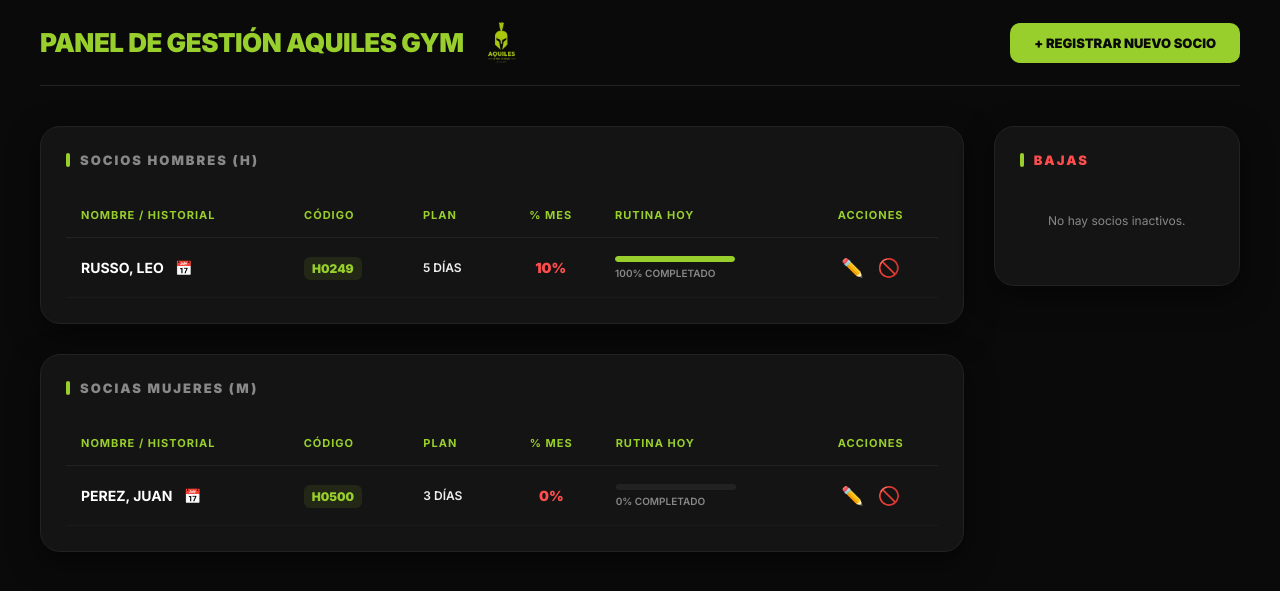
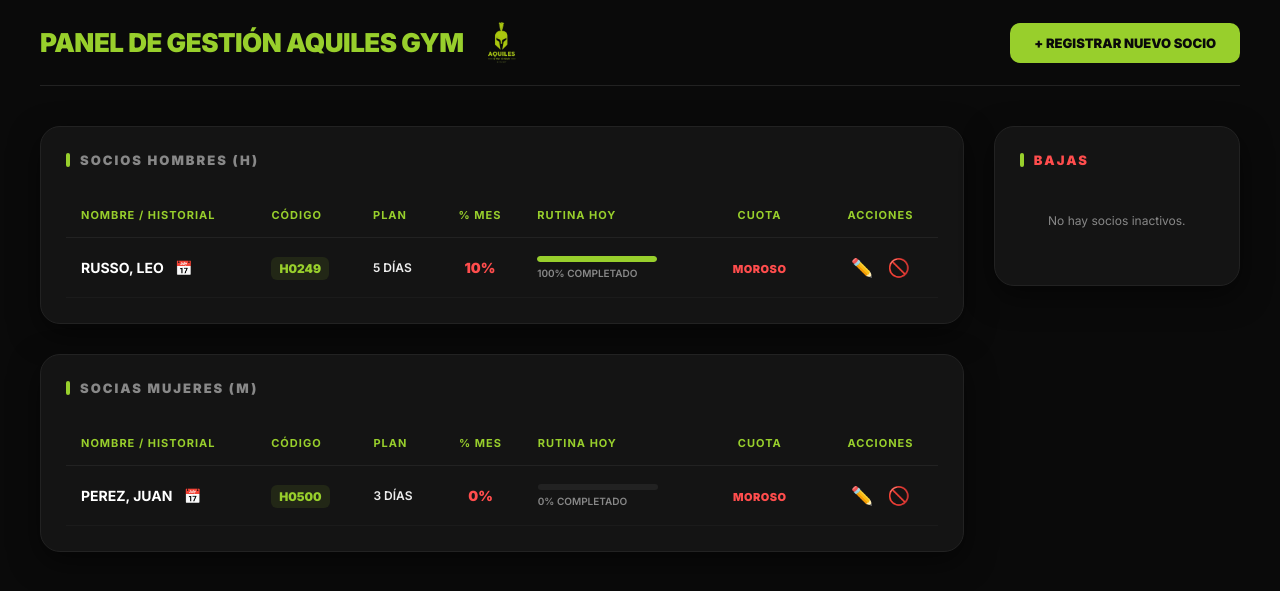
Before and after one commit to russoleonardo88/gimnasio_app, a Django app: page /gestion/ in a window 1280 px wide. Shown: the top 591 px of the page. Run offline with Django 5.2, Linux system fonts and the light colour scheme; a user stored in the database is signed in; data comes from the database, SQL or seed files in the repository; both versions use the stored data as it was after the commit.

Commit message:
Descripción de tu cambio

```diff
--- a/alumnos/models.py
+++ b/alumnos/models.py
@@ -25,6 +25,9 @@ class Alumno(models.Model):
     codigo = models.CharField(max_length=10, unique=True, help_text="Ej: H0249 o M1223")
     activo = models.BooleanField(default=True, help_text="Desmarcar para dar de BAJA al socio")
     plan_semanal = models.IntegerField(default=3, help_text="Cantidad de días por semana contratados (2, 3, 4, 5)")
+
+    # NUEVO CAMPO PARA LA CUOTA
+    cuota_pagada = models.BooleanField(default=False, verbose_name="¿Cuota Pagada este Mes?")
 
     # --- CAMPOS DE CONTACTO ---
     dni = models.CharField(max_length=20, blank=True, null=True, verbose_name="DNI")
--- a/alumnos/templates/gestion.html
+++ b/alumnos/templates/gestion.html
@@ -165,6 +165,17 @@
         .barra-relleno { background: var(--verde-neon); height: 100%; border-radius: 10px; }
         .porcentaje-texto { font-size: 10px; color: var(--gris-texto); margin-top: 5px; display: block; font-weight: 600; }
 
+        /* --- CUOTA TAG --- */
+        .cuota-tag {
+            font-size: 11px;
+            font-weight: 800;
+            text-transform: uppercase;
+            letter-spacing: 0.5px;
+            padding: 5px 12px;
+            border-radius: 6px;
+            border: 1px solid transparent;
+        }
+
         /* --- ACCIONES --- */
         .btn-accion {
             text-decoration: none;
@@ -226,6 +237,7 @@
                             <th>Plan</th>
                             <th style="text-align: center;">% Mes</th>
                             <th>Rutina Hoy</th>
+                            <th style="text-align: center;">Cuota</th>
                             <th style="text-align: center;">Acciones</th>
                         </tr>
                     </thead>
@@ -252,12 +264,17 @@
                                 </div>
                             </td>
                             <td style="text-align: center;">
+                                <span class="cuota-tag" style="color: {{ item.cuota_color }}; background: rgba({{ item.cuota_color|slice:'4:-1' }}, 0.1); border-color: rgba({{ item.cuota_color|slice:'4:-1' }}, 0.2);">
+                                    {{ item.cuota_estado }}
+                                </span>
+                            </td>
+                            <td style="text-align: center;">
                                 <a href="{% url 'editar_alumno' item.alumno.id %}" class="btn-accion">✏️</a>
                                 <a href="{% url 'cambiar_estado_alumno' item.alumno.id %}" onclick="return confirm('¿Dar de baja?')" class="btn-accion">🚫</a>
                             </td>
                         </tr>
                         {% empty %}
-                        <tr><td colspan="6" style="text-align: center; color: var(--gris-texto); padding: 40px;">No hay socios activos.</td></tr>
+                        <tr><td colspan="7" style="text-align: center; color: var(--gris-texto); padding: 40px;">No hay socios activos.</td></tr>
                         {% endfor %}
                     </tbody>
                 </table>
@@ -273,6 +290,7 @@
                             <th>Plan</th>
                             <th style="text-align: center;">% Mes</th>
                             <th>Rutina Hoy</th>
+                            <th style="text-align: center;">Cuota</th>
                             <th style="text-align: center;">Acciones</th>
                         </tr>
                     </thead>
@@ -299,12 +317,17 @@
                                 </div>
                             </td>
                             <td style="text-align: center;">
+                                <span class="cuota-tag" style="color: {{ item.cuota_color }}; background: rgba({{ item.cuota_color|slice:'4:-1' }}, 0.1); border-color: rgba({{ item.cuota_color|slice:'4:-1' }}, 0.2);">
+                                    {{ item.cuota_estado }}
+                                </span>
+                            </td>
+                            <td style="text-align: center;">
                                 <a href="{% url 'editar_alumno' item.alumno.id %}" class="btn-accion">✏️</a>
                                 <a href="{% url 'cambiar_estado_alumno' item.alumno.id %}" onclick="return confirm('¿Dar de baja?')" class="btn-accion">🚫</a>
                             </td>
                         </tr>
                         {% empty %}
-                        <tr><td colspan="6" style="text-align: center; color: var(--gris-texto); padding: 40px;">No hay socias activas.</td></tr>
+                        <tr><td colspan="7" style="text-align: center; color: var(--gris-texto); padding: 40px;">No hay socias activas.</td></tr>
                         {% endfor %}
                     </tbody>
                 </table>
--- a/alumnos/views.py
+++ b/alumnos/views.py
@@ -64,7 +64,6 @@ def dashboard_alumno(request):
         ejercicios_dia = todos_ejercicios.filter(dia_semana=dia).all().distinct()
         total = ejercicios_dia.count()
         completados = ejercicios_dia.filter(completado=True).count()
-        # Entero para el dashboard
         porcentaje = int((completados / total * 100)) if total > 0 else 0
         progreso_dias.append({'nombre': dia, 'porcentaje': porcentaje})
 
@@ -120,7 +119,6 @@ def marcar_ejercicio_hecho(request, ejercicio_id):
             ejercicios_dia = Ejercicio.objects.filter(alumno=ejercicio.alumno, dia_semana=ejercicio.dia_semana).all().distinct()
             total = ejercicios_dia.count()
             hechos = ejercicios_dia.filter(completado=True).count()
-            # Forzamos entero para el progreso de la base de datos
             nuevo_progreso = int((hechos / total * 100)) if total > 0 else 0
 
             asistencia, _ = Asistencia.objects.get_or_create(alumno=ejercicio.alumno, fecha=timezone.now().date())
@@ -131,7 +129,7 @@ def marcar_ejercicio_hecho(request, ejercicio_id):
         except Ejercicio.DoesNotExist:
             return JsonResponse({'status': 'error'}, status=404)
 
-# --- VISTAS DE ADMINISTRACIÓN, GESTIÓN Y RECEPCIÓN ---
+# --- VISTAS DE ADMINISTRACIÓN Y GESTIÓN ---
 
 def control_acceso(request):
     mensaje, clase_alerta, alumno_info = "", "", None
@@ -153,40 +151,47 @@ def control_acceso(request):
 
 @login_required
 def gestion_gym(request):
-    if not request.user.is_staff: return redirect('dashboard_alumno')
+    if not request.user.is_staff:
+        return redirect('dashboard_alumno')
 
-    # PASO 1: Ordenar alfabéticamente por Apellido (last_name) como en la escuela
+    hoy = timezone.now().date()
+    dia_actual = hoy.day
+    es_fecha_cobro = 1 <= dia_actual <= 15
+
     alumnos_activos = Alumno.objects.filter(activo=True).select_related('user').order_by('user__last_name', 'user__first_name')
-    alumnos_baja = Alumno.objects.filter(activo=False).select_related('user').order_by('user__last_name')
+    alumnos_baja = Alumno.objects.filter(activo=False).select_related('user')
 
-    # Listas para separar hombres y mujeres
     stats_hombres = []
     stats_mujeres = []
-    hoy = timezone.now().date()
 
     for alu in alumnos_activos:
-        conteo = Asistencia.objects.filter(alumno=alu, fecha__month=hoy.month).count()
+        conteo = Asistencia.objects.filter(alumno=alu, fecha__month=hoy.month, fecha__year=hoy.year).count()
         meta = int(alu.plan_semanal) * 4
-
-        # Porcentaje de asistencia mensual como entero
-        porcentaje_mes = int((conteo / meta * 100)) if meta > 0 else 0
+        porcentaje_asistencia = int((conteo / meta * 100)) if meta > 0 else 0
 
         ultima = Asistencia.objects.filter(alumno=alu).order_by('-fecha').first()
-        # Progreso de hoy como entero
-        progreso_hoy = int(ultima.porcentaje_completado if ultima else 0)
+        progreso_rutina = int(ultima.porcentaje_completado if ultima else 0)
 
-        data_alumno = {
+        if alu.cuota_pagada:
+            cuota_estado, cuota_color = 'PAGADO', 'var(--verde-neon)'
+        elif es_fecha_cobro:
+            cuota_estado, cuota_color = 'PENDIENTE', 'var(--blanco)'
+        else:
+            cuota_estado, cuota_color = 'MOROSO', 'var(--rojo-error)'
+
+        data = {
             'alumno': alu,
             'asistencias': conteo,
-            'porcentaje_asistencia': porcentaje_mes,
-            'progreso_rutina': progreso_hoy
+            'porcentaje_asistencia': porcentaje_asistencia,
+            'progreso_rutina': progreso_rutina,
+            'cuota_estado': cuota_estado,
+            'cuota_color': cuota_color,
         }
 
-        # PASO 2: Separar por género
         if alu.genero == 'H':
-            stats_hombres.append(data_alumno)
+            stats_hombres.append(data)
         else:
-            stats_mujeres.append(data_alumno)
+            stats_mujeres.append(data)
 
     return render(request, 'gestion.html', {
         'stats_hombres': stats_hombres,
@@ -214,6 +219,8 @@ def editar_alumno(request, alumno_id):
         alumno.domicilio = request.POST.get('domicilio')
         alumno.celular = request.POST.get('celular')
         alumno.contacto_emergencia = request.POST.get('emergencia')
+        # Agregamos el guardado de la cuota desde el form si lo deseas
+        alumno.cuota_pagada = 'cuota_pagada' in request.POST
         alumno.save()
         return redirect('gestion_gym')
     return render(request, 'editar_alumno.html', {'alumno': alumno})
@@ -222,8 +229,6 @@ def editar_alumno(request, alumno_id):
 def agregar_ejercicio_rapido(request, alumno_id):
     if request.method == 'POST':
         alumno = get_object_or_404(Alumno, id=alumno_id)
-        timmer_form = request.POST.get('timmer')
-
         Ejercicio.objects.create(
             alumno=alumno,
             nombre=request.POST.get('nombre'),
@@ -232,7 +237,7 @@ def agregar_ejercicio_rapido(request, alumno_id):
             series=request.POST.get('series') or 1,
             repeticiones=request.POST.get('reps'),
             peso_sugerido=request.POST.get('peso') or 0,
-            timmer=timmer_form
+            timmer=request.POST.get('timmer')
         )
         return redirect('detalle_alumno', alumno_id=alumno.id)
     return redirect('gestion_gym')
@@ -270,15 +275,9 @@ def alta_socio_rapida(request):
         user = User.objects.create_user(username=codigo, first_name=nombre, last_name=apellido, password=codigo)
 
         Alumno.objects.create(
-            user=user,
-            codigo=codigo,
-            genero=genero,
-            plan_semanal=plan,
-            dni=dni,
-            domicilio=domicilio,
-            celular=celular,
-            contacto_emergencia=emergencia,
-            activo=True,
+            user=user, codigo=codigo, genero=genero, plan_semanal=plan,
+            dni=dni, domicilio=domicilio, celular=celular,
+            contacto_emergencia=emergencia, activo=True,
             fecha_inicio_rutina=timezone.now().date()
         )
         return redirect('gestion_gym')
@@ -295,11 +294,20 @@ def resetear_rutina(request, alumno_id):
 
 @login_required
 def historial_asistencias(request, alumno_id):
-    if not request.user.is_staff: return redirect('dashboard_alumno')
-    alumno = get_object_or_404(Alumno, id=alumno_id)
-    asistencias = Asistencia.objects.filter(alumno=alumno).order_by('-fecha')
-    # Nos aseguramos de que el porcentaje sea entero antes de enviar al template
-    for asis in asistencias:
-        asis.porcentaje_completado = int(asis.porcentaje_completado)
+    if not request.user.is_staff:
+        return redirect('dashboard_alumno')
 
-    return render(request, 'historial_asistencias.html', {'alumno': alumno, 'asistencias': asistencias})
+    alumno = get_object_or_404(Alumno, id=alumno_id) # Corregido: era get_object_or_404
+    hoy = timezone.now().date()
+    hace_30_dias = hoy - timedelta(days=30)
+    asistencias = Asistencia.objects.filter(alumno=alumno, fecha__range=[hace_30_dias, hoy]).order_by('-fecha')
+
+    conteo = Asistencia.objects.filter(alumno=alumno, fecha__month=hoy.month, fecha__year=hoy.year).count()
+    meta = int(alumno.plan_semanal) * 4
+    porcentaje_mes = int((conteo / meta * 100)) if meta > 0 else 0
+
+    return render(request, 'historial_asistencias.html', {
+        'alumno': alumno,
+        'asistencias': asistencias,
+        'porcentaje_mes': porcentaje_mes,
+    })
```
Also changed, not shown: alumnos/templates/historial_asistencias.html (+4 -8 lines), alumnos/migrations/0008_alumno_cuota_pagada.py (added), db.sqlite3.
